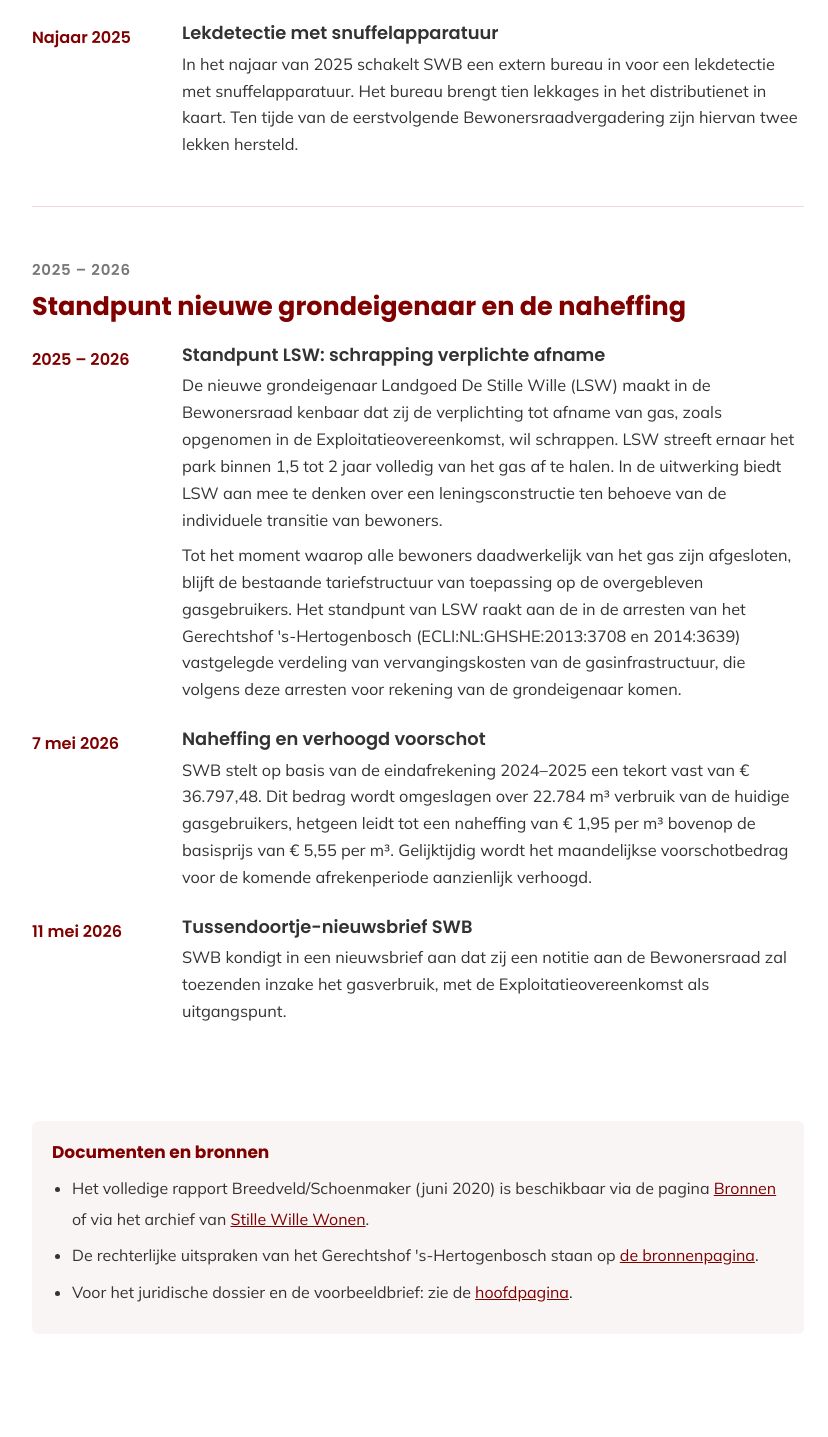
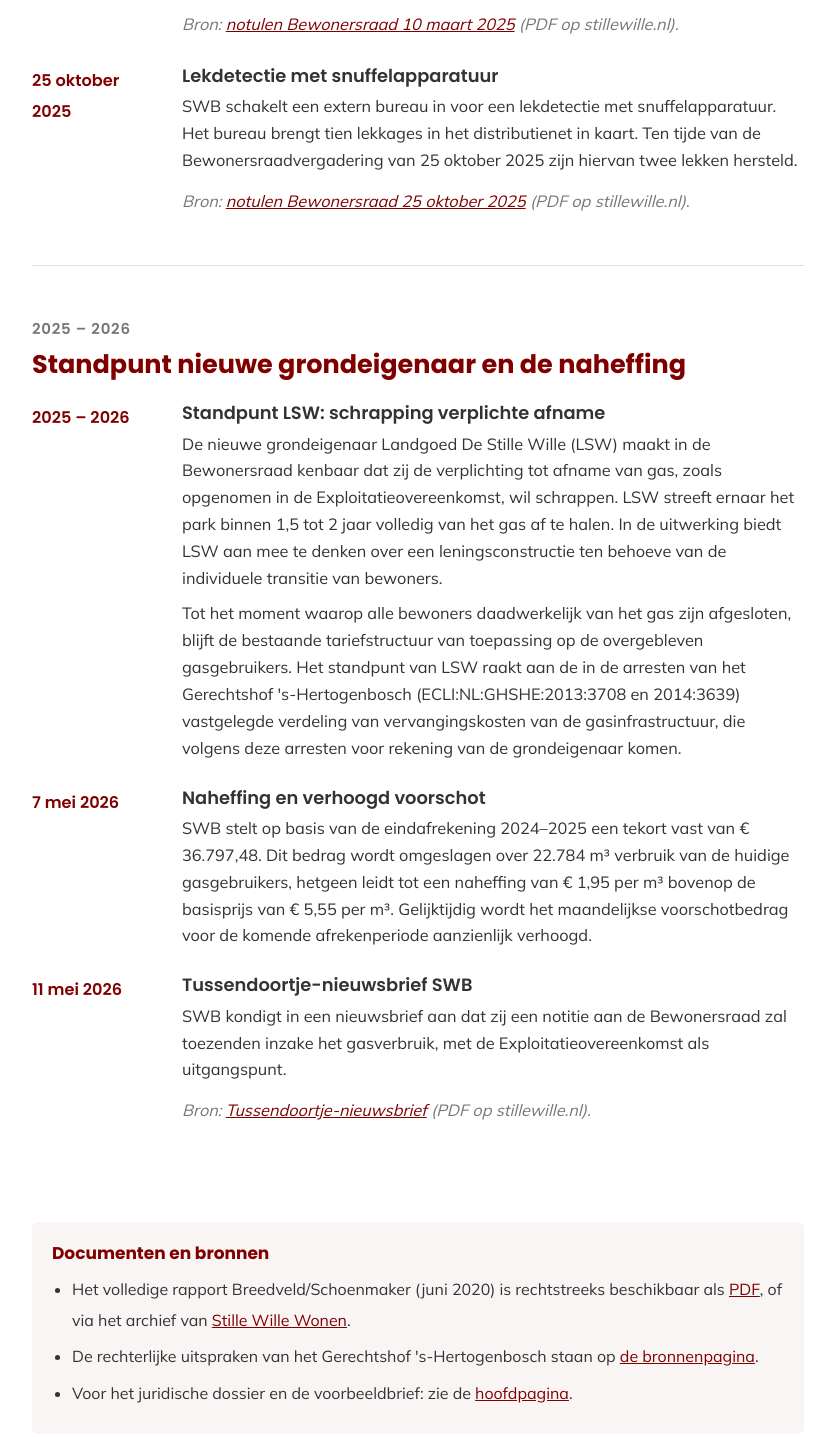
Before and after one commit to antonnoe/gasdossier-stillewille, a plain HTML site: page historie.html in a window 1280 px wide. Shown: the part 2831-4268 px from the top of the page, without its empty margins (222-1050 px from the left). Drawn offline with Linux system fonts and the light colour scheme.

Commit message:
Update dates and add source links in historie.html

```diff
--- a/historie.html
+++ b/historie.html
@@ -169,14 +169,16 @@
         <h3>Besluit Bewonersraad: verlies blijft op gebruiker</h3>
         <p>Tijdens de vergadering van de Bewonersraad op 10 maart 2025 wordt vastgesteld dat de op dat moment optredende lekverliezen de gasprijs verhogen met circa € 0,50 per m³. Vanuit de bewonersvereniging wordt aangedragen dat deze kosten — door de geleidelijke energietransitie en het afnemend aantal gasgebruikers — op een steeds kleinere groep terechtkomen. Voorgesteld wordt om de algemene netwerkverliezen over alle bewoners te verdelen.</p>
         <p>De Bewonersraad wijst dit voorstel af en handhaaft het uitgangspunt dat eventuele verliezen evenredig aan het individuele gebruik worden verrekend. Consequentie van dit besluit is dat de overgebleven gasgebruikers de kosten van het uit het hoofdnet ontsnappende gas dragen.</p>
+        <p class="source-link">Bron: <a href="https://www.stillewille.nl/images/bestanden/verslagen/20250407_Notulen_Bewonersraad_10-03-2025.pdf" target="_blank" rel="noopener">notulen Bewonersraad 10 maart 2025</a> (PDF op stillewille.nl).</p>
       </div>
     </div>
 
     <div class="entry">
-      <div class="entry-date">Najaar 2025</div>
+      <div class="entry-date">25 oktober 2025</div>
       <div class="entry-body">
         <h3>Lekdetectie met snuffelapparatuur</h3>
-        <p>In het najaar van 2025 schakelt SWB een extern bureau in voor een lekdetectie met snuffelapparatuur. Het bureau brengt tien lekkages in het distributienet in kaart. Ten tijde van de eerstvolgende Bewonersraadvergadering zijn hiervan twee lekken hersteld.</p>
+        <p>SWB schakelt een extern bureau in voor een lekdetectie met snuffelapparatuur. Het bureau brengt tien lekkages in het distributienet in kaart. Ten tijde van de Bewonersraadvergadering van 25 oktober 2025 zijn hiervan twee lekken hersteld.</p>
+        <p class="source-link">Bron: <a href="https://www.stillewille.nl/images/bestanden/verslagen/20250111_BR-verslag_van_25_okt_25.pdf" target="_blank" rel="noopener">notulen Bewonersraad 25 oktober 2025</a> (PDF op stillewille.nl).</p>
       </div>
     </div>
   </section>
@@ -209,6 +211,7 @@
       <div class="entry-body">
         <h3>Tussendoortje-nieuwsbrief SWB</h3>
         <p>SWB kondigt in een nieuwsbrief aan dat zij een notitie aan de Bewonersraad zal toezenden inzake het gasverbruik, met de Exploitatieovereenkomst als uitgangspunt.</p>
+        <p class="source-link">Bron: <a href="https://www.stillewille.nl/images/bestanden/nieuwsbrieven/Nieuwsbrief_april_2026_tussendoortje.pdf" target="_blank" rel="noopener">Tussendoortje-nieuwsbrief</a> (PDF op stillewille.nl).</p>
       </div>
     </div>
   </section>
@@ -216,7 +219,7 @@
   <div class="related">
     <h3>Documenten en bronnen</h3>
     <ul>
-      <li>Het volledige rapport Breedveld/Schoenmaker (juni 2020) is beschikbaar via de pagina <a href="/bronnen.html">Bronnen</a> of via het archief van <a href="https://stillewillewonen.nl/archief/" target="_blank" rel="noopener">Stille Wille Wonen</a>.</li>
+      <li>Het volledige rapport Breedveld/Schoenmaker (juni 2020) is rechtstreeks beschikbaar als <a href="/Onderzoek_Breedveld_Schoenmaker_2020.pdf" target="_blank" rel="noopener">PDF</a>, of via het archief van <a href="https://stillewillewonen.nl/archief/" target="_blank" rel="noopener">Stille Wille Wonen</a>.</li>
       <li>De rechterlijke uitspraken van het Gerechtshof 's-Hertogenbosch staan op <a href="/bronnen.html">de bronnenpagina</a>.</li>
       <li>Voor het juridische dossier en de voorbeeldbrief: zie de <a href="/">hoofdpagina</a>.</li>
     </ul>
```
